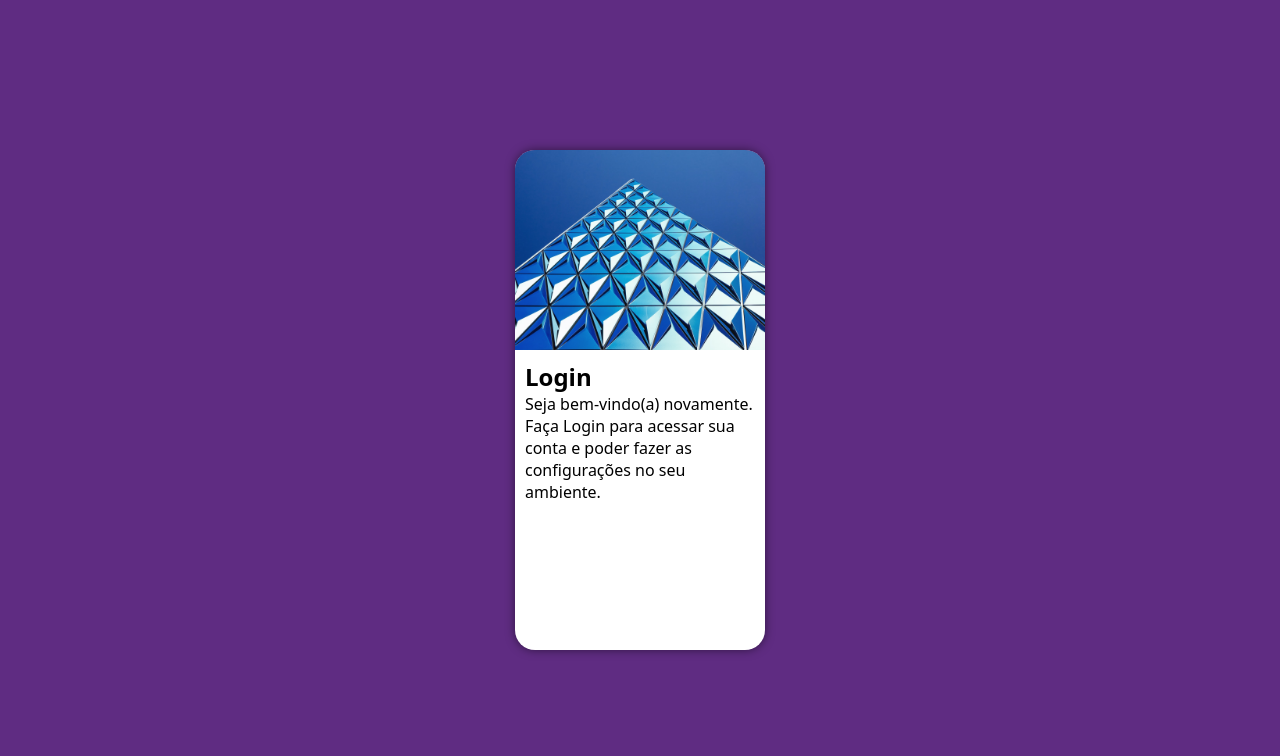
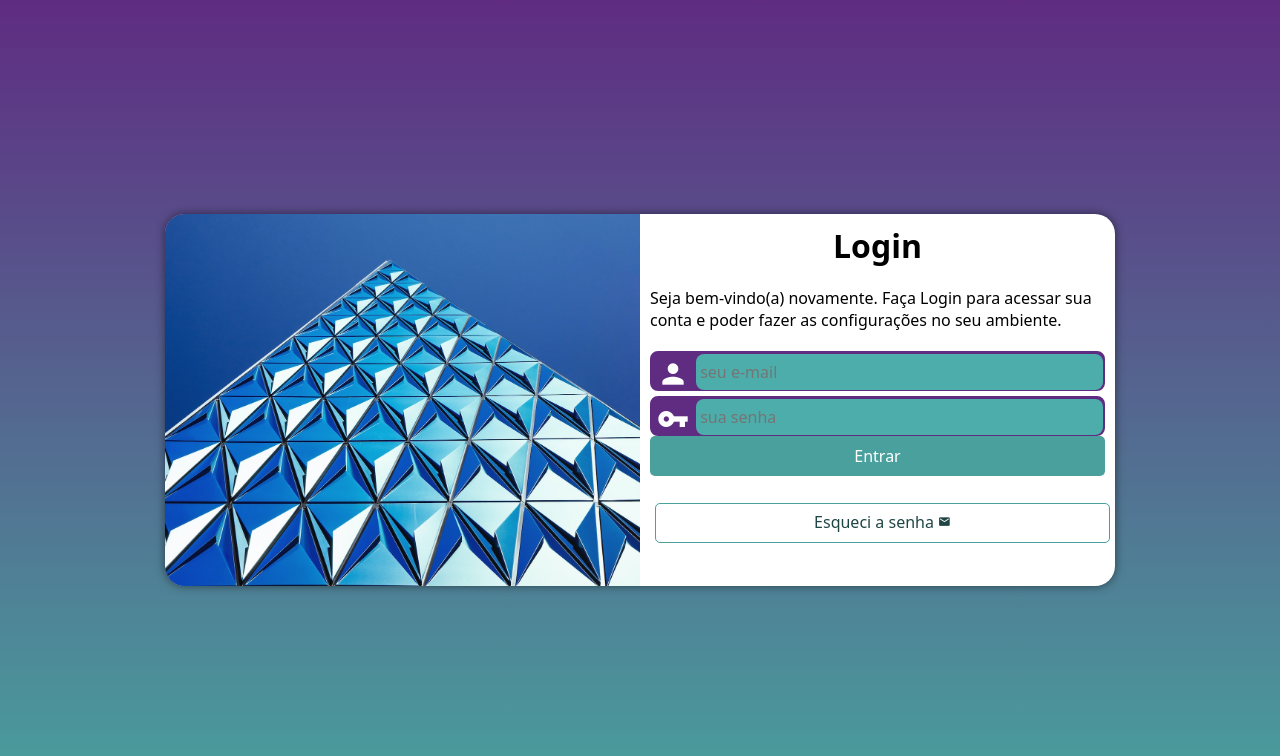
Before and after one commit to Gabrilinard/projeto-login, a plain HTML site: page index.html in a window 1280 px wide. Drawn offline with Linux system fonts and the light colour scheme.

Commit message:
projeto login

```diff
--- /dev/null
+++ b/Estilos/media-query.css
@@ -0,0 +1,58 @@
+@charset "UFTF-8";
+
+@media screen and (min-width: 768px) and (max-width: 992px) {
+
+    body {
+        background-image: linear-gradient(to top, #49a09d, #5f2c82);
+    }
+
+    section#login {
+        width: 80vw;
+        height: 290px;
+    }
+
+    section#login > div#imagem {
+        float: left;
+        width: 30%;
+        height: 100%;
+    }
+
+    section#login > div#formulario {
+        float: right;
+        width: 70%;
+    }
+}
+
+
+
+@media screen and (min-width: 992px) {
+
+    body {
+        background-image: linear-gradient(to top, #49a09d, #5f2c82);
+    }
+
+    section#login {
+        width: 950px;
+        height: 372px;
+    }
+
+    section#login > div#imagem {
+        float: left;
+        width: 50%;
+        height: 100%;
+    }
+
+    section#login > div#formulario {
+        float: right;
+        width: 50%;
+    }
+
+    div#formulario > h1 {
+        font-size: 2em;
+    }
+
+    div#formulario > p {
+        font-size: 1em;
+        margin: 20px 0px;
+        }
+    }
--- a/Estilos/style.css
+++ b/Estilos/style.css
@@ -27,14 +27,16 @@
     section#login {
         background-color: white;
         width: 250px;
-        height: 500px;
+        height: 515px;
         border-radius: 20px;
         position: absolute;
         top: 50%;
         left: 50%;
-        transform: translate(-50%, -50%);
         overflow: hidden;
         box-shadow: 0px 0px 10px rgba(0, 0, 0, 0.5);
+        transition: width 0.3s, height 0.3s;
+        transition-timing-function: ease;
+        transform: translate(-50%, -50%);
     }
 
     section#login > div#imagem {
@@ -49,3 +51,88 @@
         padding: 10px;
         display: block;
     }
+
+    div#formulario > h1 {
+        text-align: center;
+        margin-bottom: 10px;
+    }
+
+    div#formulario > p {
+        font-size: 0.8em;
+    }
+
+    form > div.campo {
+        background-color: #5f2c82;
+        width: 100%;
+        display: block;
+        height: 40px;
+        border-radius: 8px;
+        margin-top: 5px;
+        margin-bottom: 0px;
+        border: 2px solid #5f2c82;
+    }
+
+    div.campo > label {
+        display: none;
+    }
+
+    div.campo > i {
+        color: white;
+        font-size: 2em;
+        width: 40px;
+        padding: 5px;
+    }
+
+    div.campo > input {
+        background-color: #4dadaa;
+        font-size: 1em;
+        height: 100%;
+        border: 0px;
+        border-radius: 8px;
+        padding: 4px;
+        width: calc(100% - 44.5px);
+        transform: translateY(-12px);
+    }
+
+    div.campo > input:focus-within {
+        background-color: white;
+    }
+
+    form > input[type=submit] {
+        display: block;
+        font-size: 1em;
+        width: 100%;
+        height: 40px;
+        background-color: #49a09d;
+        color: white;
+        border: none;
+        border-radius: 5px;
+        cursor: pointer;
+    }
+
+    form > input[type=submit]:hover {
+        background-color: #183a39;
+    }
+
+    form > a.botao {
+        display: block;
+        text-align: center;
+        font-size: 1em;
+        width: 100%;
+        height: 40px;
+        background-color: white;
+        border: 1px solid #49a09d;
+        border-radius: 5px;
+        text-decoration: none;
+        color: #1f4644;
+        padding-top: 7px;
+        margin: 5px;
+    }
+
+    form > a.botao > i {
+        font-size: 0.8em;
+    }
+
+    form > a.botao:hover {
+        background-color: #68e0dc;
+    }
--- a/index.html
+++ b/index.html
@@ -6,6 +6,9 @@
     <meta name="viewport" content="width=device-width, initial-scale=1.0">
     <title>Login</title>
     <link rel="stylesheet" href="estilos/style.css">
+    <link rel="stylesheet" href="estilos/media-query.css">
+    <link href="https://fonts.googleapis.com/icon?family=Material+Icons"
+      rel="stylesheet">
 </head>
 <body>
     <main>
@@ -16,8 +19,21 @@
             <div id="formulario">
                 <h1>Login</h1>
                 <p>Seja bem-vindo(a) novamente. Faça Login para acessar sua conta e poder fazer as configurações no seu ambiente.</p>
-                <form action="login" method="post">
-
+                <form action="login.php" method="post" autocomplete="on">
+                    <div class = "campo">
+                        <i class="material-icons">personal</i>
+                        <input type="email" name="login" id="ilogin" placeholder="seu e-mail" autocomplete="email" required maxlength="30">
+                        <label for="ilogin">Login</label>
+                    </div>
+                    <div class = "campo">
+                        <i class="material-icons">vpn_key</i>
+                        <input type="password" name="senha" id="isenha" placeholder="sua senha" autocomplete="current-password" required minlength="8" maxlength="20">
+                        <label for="isenha">Senha</label>
+                    </div>
+                    <input type="submit" value="Entrar"> <br>
+                    <a href="esqueci.html" class="botao">
+                        Esqueci a senha <i class="material-icons">mail</i>
+                    </a>
                 </form>
             </div>
         </section>
```
